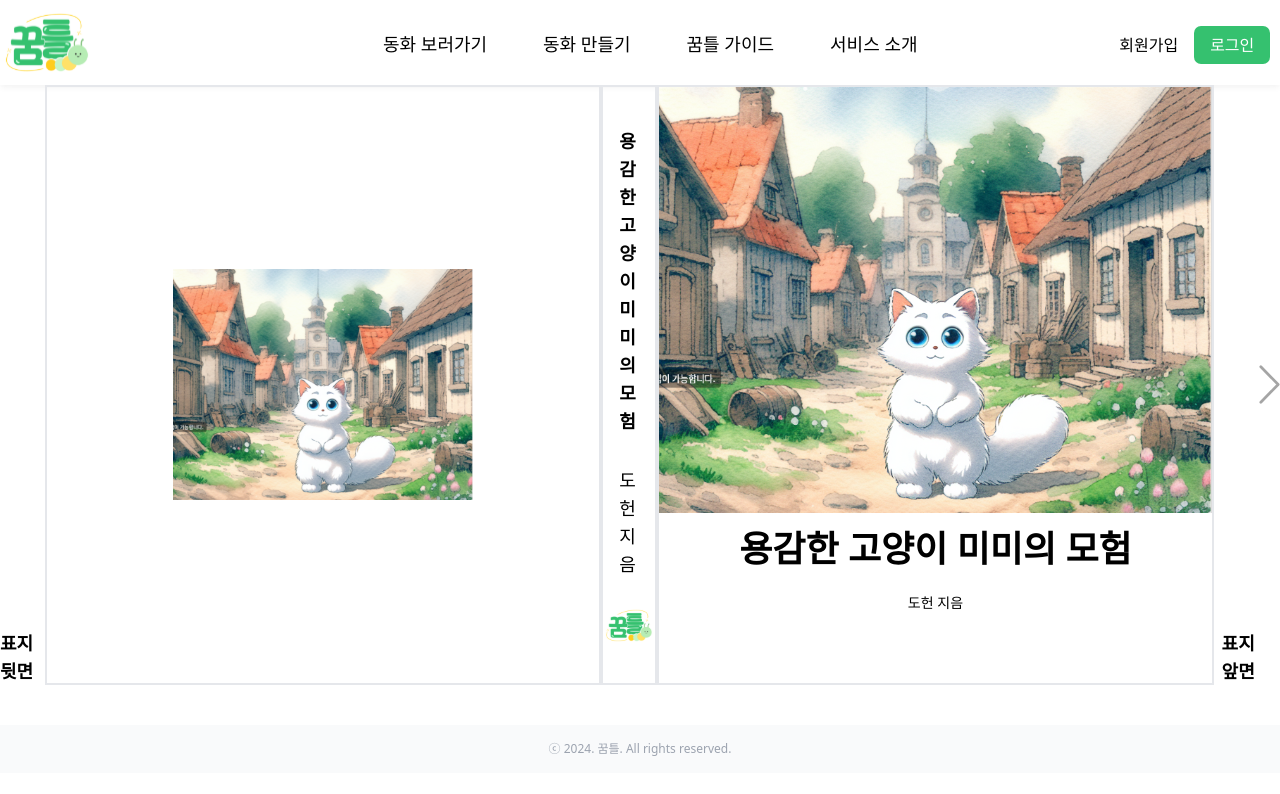
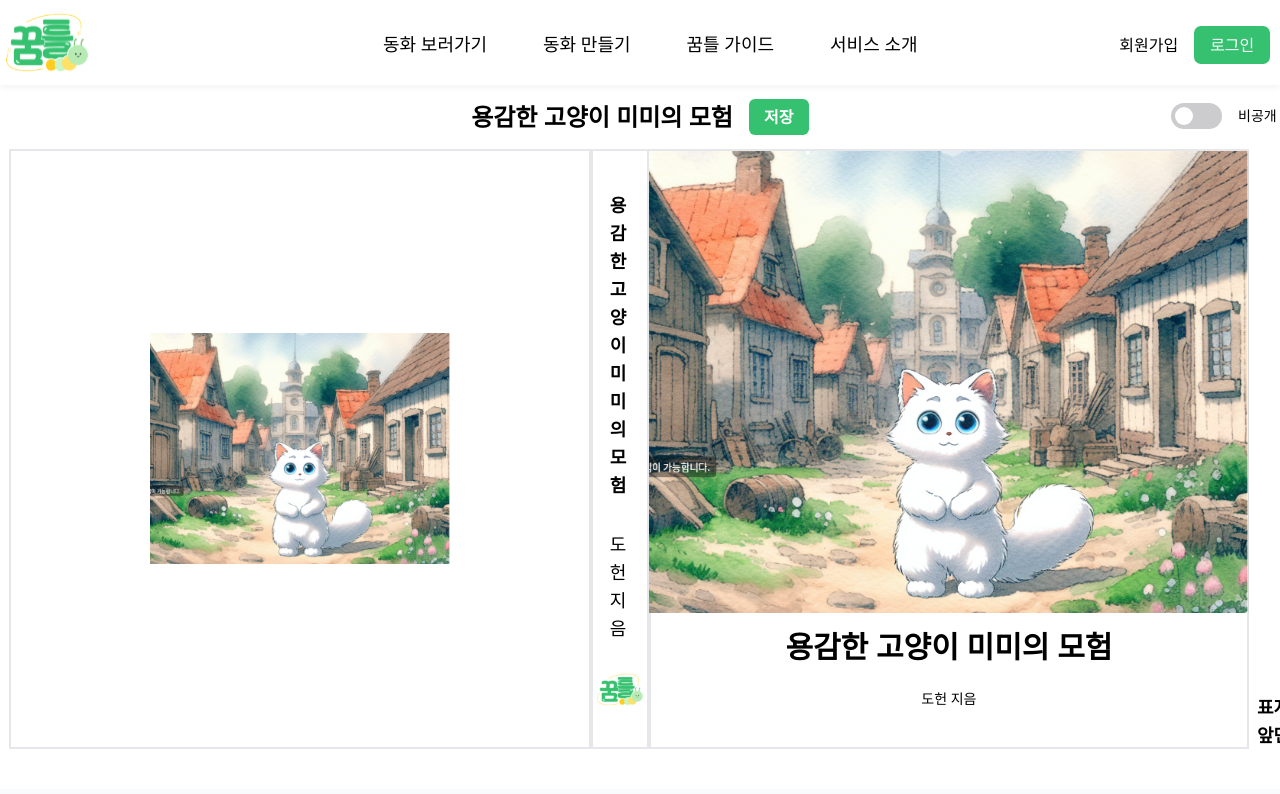
Before and after one commit to dddp014/dream-twist-fe, a Next.js app: page /edit/book-preview in a window 1280 px wide. Shown: the top 794 px of the page. Built offline with nearby package versions, Linux system fonts and the light colour scheme; what @xpd/tailwind-3dtransforms would draw is missing.

Commit message:
✨Feat : Modal 컴포넌트(Story, Image) 추가

```diff
--- a/src/components/book-preview/Book.tsx
+++ b/src/components/book-preview/Book.tsx
@@ -6,17 +6,19 @@ Author : 임도헌
 History
 Date        Author   Status    Description
 2024.07.23  임도헌    Created
+2024.07.23  임도헌    Modified 모달기능 추가 및 코드 리팩토링
 */
 
 'use client';
 
 import { useState } from 'react';
 import Image from 'next/image';
-import bookImage from '../../assets/images/book-image.svg';
 import NextArrow from '../../assets/images/next-arrow.svg';
 import PrevArrow from '../../assets/images/prev-arrow.svg';
-import selectImageIcon from '../../assets/images/BiImageAlt.svg';
 import Logo from '../../assets/images/logo.svg';
+import ImageModal from './ImageModal';
+import StoryModal from './StoryModal';
+import Toggle from '../common/Toggle';
 
 export default function Book() {
     const bookName: string = '용감한 고양이 미미의 모험';
@@ -53,68 +55,70 @@ export default function Book() {
     };
 
     return (
+        <div className="flex flex-col items-center">
+            <div className="relative flex items-center">
+                <p className="my-4 font-bold text-2xl">{bookName}</p>
+                <button className="ml-4 w-[60px] h-[36px] text-base bg-main rounded-md font-bold text-white">
+                    저장
+                </button>
+                <div className="absolute left-[700px] w-[48]">
+                    <Toggle />
+                </div>
+            </div>
+
             <div className="flex justify-center items-center">
+                {/* 첫페이지가 아닌 경우 화살표 안뜨게 */}
                 {page !== 0 && (
                     <button onClick={handlePrevPage} className="">
                         <Image src={PrevArrow} alt="prev-arrow" />
                     </button>
                 )}
+                {/* 첫페이지면 표지임. 아니면 표지가 아니라 페이지를 보여준다. */}
                 <div className="w-[40px] h-[600px] flex items-end justify-end mr-2">
                     <div className="text-lg font-bold">
                         {page === 0 ? '표지 뒷면' : page + page - 1}
                     </div>
                 </div>
                 <div className="w-[600px] h-[600px] border-2 flex justify-center items-center">
-                {page === 0 ? (
-                    <Image
-                        src={bookImage}
-                        sizes="300px"
-                        style={{
-                            objectFit: 'cover'
-                        }}
-                        width={300}
-                        height={300}
-                        alt="bookImage"
-                    />
-                ) : (
-                    <button className="w-[300px] h-[300px] bg-[#D9D9D9] rounded-[2px] text-main font-bold ">
-                        <div className="flex flex-col justify-center items-center">
-                            <Image src={selectImageIcon} alt="selectImage" />
-                            클릭해서 이미지 생성
+                    {/* 만약 페이지가 0이면 북 커버를 보여줘야 함 API 호출은 나중에 */}
+                    <ImageModal page={page} width={300} />
                 </div>
-                    </button>
-                )}
-            </div>
+                {/* 책의 제목과 지은이 꿈틀 로고 들어감 */}
                 <div className="w-[60px] h-[600px] border-2 flex flex-col justify-between items-center">
-                <p className="w-[20px] mt-10 text-lg font-bold">{bookName}</p>
+                    <p className="w-[20px] mt-10 text-lg font-bold">
+                        {bookName}
+                    </p>
                     <p className="w-[20px] text-lg">{author} 지음</p>
                     <Image src={Logo} alt="logo" width={50} className="mb-10" />
                 </div>
                 <div className="w-[600px] h-[600px] border-2 flex justify-center">
+                    {/* page가 0이면 표지이며 표지에 관련된 내용이 나와야 한다. */}
                     {page === 0 ? (
                         <div className="flex flex-col items-center">
-                        <Image src={bookImage} alt="bookImage" />
-                        <div className="text-4xl font-bold mt-4">
+                            <ImageModal page={page} width={600} />
+                            <p className="text-3xl font-bold mt-4">
                                 {bookName}
-                        </div>
-                        <div className="text-sm mt-6">{author} 지음</div>
+                            </p>
+                            <p className="text-sm mt-6">{author} 지음</p>
                         </div>
                     ) : (
-                    <div className="flex items-center w-[400px] text-lg font-bold">
-                        {story[page - 1]}
-                    </div>
+                        // 아니라면 페이지에 해당하는 줄거리가 뜬다.
+                        <StoryModal page={page} story={story} />
                     )}
                 </div>
+                {/* 첫페이지면 표지임. 아니면 표지가 아니라 페이지를 보여준다. */}
                 <div className="w-[40px] h-[600px] flex items-end justify-start ml-2">
                     <div className="text-lg font-bold">
                         {page === 0 ? '표지 앞면' : page + page}
                     </div>
                 </div>
+                {/* 마지막 페이지 일 시 넘기는 버튼 뜨지 않는다. */}
                 {page !== pageCount && (
                     <button onClick={handleNextPage}>
                         <Image src={NextArrow} alt="next-arrow" />
                     </button>
                 )}
             </div>
+        </div>
     );
 }
--- /dev/null
+++ b/src/components/book-preview/ImageModal.tsx
@@ -0,0 +1,115 @@
+/**
+File Name : compoenents/book-preview/ImageModal
+Description : 이미지 첨부 모달
+Author : 임도헌
+
+History
+Date        Author   Status    Description
+2024.07.24  임도헌    Created
+*/
+
+import bookCover from '../../assets/images/book-image.svg';
+import paletteIcon from '../../assets/images/paletteIcon.svg';
+import aiIcon from '../../assets/images/aiIcon.svg';
+import pictureIcon from '../../assets/images/pictureIcon.svg';
+import Image from 'next/image';
+import selectImageIcon from '../../assets/images/BiImageAlt.svg';
+import cancleIcon from '../../assets/images/cancleIcon.svg';
+import { MutableRefObject, useRef } from 'react';
+import { useModal } from '@/hooks/useModal';
+
+interface IModalProps {
+    isOpenModal: boolean;
+    openModal: () => void;
+    closeModal: () => void;
+}
+
+export default function ImageModal({
+    page,
+    width
+}: {
+    page: number;
+    width: number;
+}) {
+    const trigger: MutableRefObject<null> = useRef(null);
+    const modal: MutableRefObject<null> = useRef(null);
+
+    const { isOpenModal, openModal, closeModal }: IModalProps = useModal();
+
+    return (
+        <div>
+            {bookCover && page === 0 ? (
+                <button
+                    ref={trigger}
+                    onClick={() => openModal()}
+                    className={`flex justify-center items-center group relative w-[${width}px] bg-[#D9D9D9] rounded-[2px] text-main font-bold hover:opacity-60`}
+                >
+                    <Image src={bookCover} width={width} alt="bookCover" />
+                    <div className="p-2 mt-2 invisible group-hover:visible absolute text-white bg-gray-600 rounded-md">
+                        클릭하면 이미지 생성이 가능합니다.
+                    </div>
+                </button>
+            ) : (
+                <button
+                    ref={trigger}
+                    onClick={() => openModal()}
+                    className="group relative w-[300px] h-[300px] bg-[#D9D9D9] rounded-[2px] text-main font-bold hover:opacity-60"
+                >
+                    <div className="flex flex-col justify-center items-center">
+                        <Image
+                            src={selectImageIcon}
+                            width={width}
+                            alt="selectImage"
+                        />
+                        <p>클릭해서 이미지 생성</p>
+                    </div>
+                    <div className="p-2 ml-4 mt-2 invisible group-hover:visible absolute text-white bg-gray-600 rounded-md">
+                        클릭하면 이미지 생성이 가능합니다.
+                    </div>
+                </button>
+            )}
+
+            <div
+                className={`fixed left-0 top-0 flex h-full min-h-screen w-full items-center justify-center bg-dark/90 z-10 ${
+                    isOpenModal ? 'block' : 'hidden'
+                }`}
+            >
+                <div
+                    ref={modal}
+                    onFocus={() => openModal()}
+                    onBlur={() => closeModal()}
+                    className="w-full max-w-[900px] rounded-lg bg-white text-center first-line: border-[1px] border-main px-8 "
+                >
+                    <button
+                        onClick={() => closeModal()}
+                        className="ml-[800px] mt-[20px]"
+                    >
+                        <Image src={cancleIcon} alt="cancle" />
+                    </button>
+
+                    <p className="text-2xl font-bold mb-12">
+                        이미지 생성 방식을 선택해주세요
+                    </p>
+                    <div className=" flex bg-green-200 w-full h-[300px] rounded-xl justify-between items-center p-8 mb-8 ">
+                        <button className="flex flex-col w-[200px] h-[200px] bg-main rounded-lg ml-10 justify-center items-center hover:bg-green-600">
+                            <Image src={paletteIcon} alt="palette" />
+                            <p className="font-bold text-xl text-white">
+                                그림판
+                            </p>
+                        </button>
+                        <button className="flex flex-col w-[200px] h-[200px] bg-main rounded-lg justify-center items-center hover:bg-green-600">
+                            <Image src={pictureIcon} alt="palette" />
+                            <p className="font-bold text-xl text-white">
+                                사진 첨부
+                            </p>
+                        </button>
+                        <button className="flex flex-col w-[200px] h-[200px] bg-main rounded-lg mr-10 justify-center items-center hover:bg-green-600">
+                            <Image src={aiIcon} alt="palette" />
+                            <p className="font-bold text-xl text-white">AI</p>
+                        </button>
+                    </div>
+                </div>
+            </div>
+        </div>
+    );
+}
--- /dev/null
+++ b/src/components/book-preview/StoryModal.tsx
@@ -0,0 +1,87 @@
+/**
+File Name : compoenents/book-preview/StoryModal
+Description : 동화 내용 변경 모달
+Author : 임도헌
+
+History
+Date        Author   Status    Description
+2024.07.24  임도헌    Created
+*/
+
+import { useModal } from '@/hooks/useModal';
+import { MutableRefObject, useEffect, useRef, useState } from 'react';
+import Image from 'next/image';
+import cancleIcon from '../../assets/images/cancleIcon.svg';
+
+interface IStoryModalProps {
+    page: number;
+    story: string[];
+}
+interface IModalProps {
+    isOpenModal: boolean;
+    openModal: () => void;
+    closeModal: () => void;
+}
+
+export default function StoryModal({ page, story }: IStoryModalProps) {
+    const trigger: MutableRefObject<null> = useRef(null);
+    const modal: MutableRefObject<null> = useRef(null);
+
+    const { isOpenModal, openModal, closeModal }: IModalProps = useModal();
+    const [currentStroy, setCurrentStory] = useState<string>(story[page - 1]);
+
+    useEffect(() => {
+        setCurrentStory(story[page - 1]);
+    }, [page]);
+
+    return (
+        <div>
+            <button
+                ref={trigger}
+                onClick={() => openModal()}
+                className="group relative w-full h-full flex justify-center items-center font-bold hover:opacity-60"
+            >
+                <div className=" w-[400px] text-lg font-bold">
+                    {story[page - 1]}
+                </div>
+                <div className="p-2 ml-4 mt-2 invisible group-hover:visible absolute text-white bg-gray-600 rounded-md">
+                    클릭하면 내용 편집이 가능합니다.
+                </div>
+            </button>
+            <div
+                className={`fixed left-0 top-0 flex h-full min-h-screen w-full items-center justify-center bg-dark/90 z-10 ${
+                    isOpenModal ? 'block' : 'hidden'
+                }`}
+            >
+                <div
+                    ref={modal}
+                    onFocus={() => openModal()}
+                    onBlur={() => closeModal()}
+                    className="w-full max-w-[900px] rounded-lg bg-white text-center first-line: border-[1px] border-main px-8 "
+                >
+                    <button
+                        onClick={() => closeModal()}
+                        className="ml-[800px] mt-[20px]"
+                    >
+                        <Image src={cancleIcon} alt="cancle" />
+                    </button>
+                    <form>
+                        <p className="text-2xl font-bold mb-12">내용 편집</p>
+                        <textarea
+                            value={currentStroy}
+                            className="flex bg-green-200 w-full h-[300px] rounded-xl justify-between items-center p-8 font-bold resize-none overflow-auto focus:outline-none focus:border-none"
+                            onChange={(e) => {
+                                setCurrentStory(e.target.value);
+                            }}
+                        ></textarea>
+                        <div className="flex justify-end">
+                            <button className="bg-main text-white font-bold rounded-lg px-4 py-2 my-4">
+                                변경하기
+                            </button>
+                        </div>
+                    </form>
+                </div>
+            </div>
+        </div>
+    );
+}
--- /dev/null
+++ b/src/hooks/useModal.tsx
@@ -0,0 +1,10 @@
+import { useState } from 'react';
+
+export function useModal() {
+    const [isOpenModal, setIsOpenModal] = useState(false);
+
+    const openModal = () => setIsOpenModal(true);
+    const closeModal = () => setIsOpenModal(false);
+
+    return { isOpenModal, openModal, closeModal };
+}
```
Lines whose indentation alone changed are shown as unchanged.
